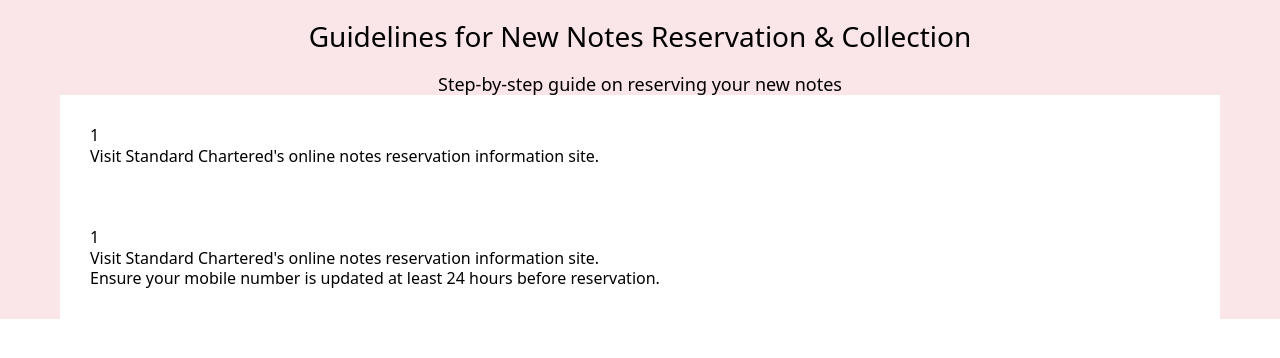
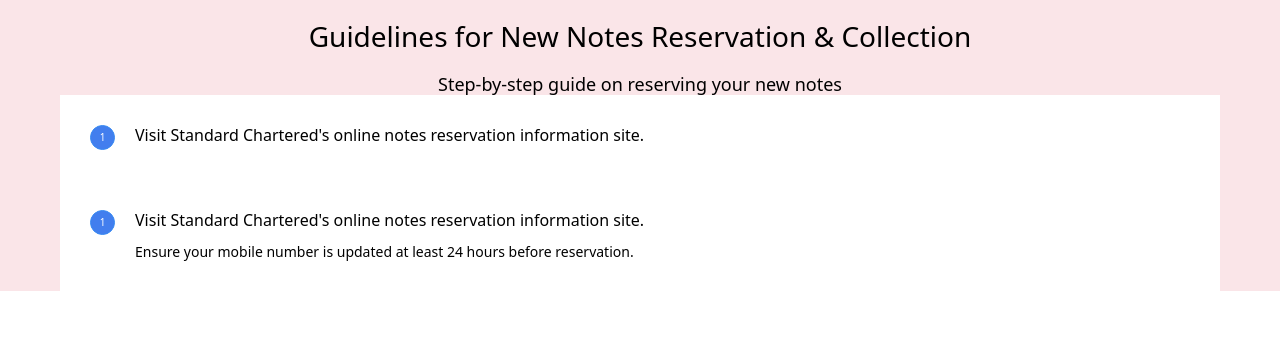
Before and after one commit to RahulGStrat/Lunar-2025, a plain HTML site: page organisms/guidelines.html in a window 1280 px wide. Drawn offline with nearby package versions, Linux system fonts and the light colour scheme; files that its build step writes are made by us from their sources.

Commit message:
updated guidelines

```diff
--- a/assets/scss/organisms/_guidelines.scss
+++ b/assets/scss/organisms/_guidelines.scss
@@ -17,5 +17,39 @@
     &__card {
         background-color: #ffffff;
         padding: 30px;
+        display: flex;
+    }
+
+    &__cardindex {
+        border: 1px solid #378AF2;
+        border-radius: 15px;
+        background-color: #427EEE;
+        width: 25px;
+        height: 25px;
+        display: flex;
+        justify-content: center;
+        align-items: center;
+    }
+
+    &__index {
+        font-size: 10px;
+        color: #ffffff;
+    }
+
+    &__crdcontent {
+        padding-left: 20px;
+    }
+
+    &__contenta {
+        font-size: 16px;
+        color: #000000;
+        font-weight: 500;
+    }
+
+    &__contentb {
+        font-size: 14px;
+        color: #000000;
+        font-weight: 100;
+        padding-top: 12px;
     }
 }
--- a/organisms/guidelines.html
+++ b/organisms/guidelines.html
@@ -29,7 +29,7 @@
                     <!-- card-01 -->
                     <div class="lr-guidelines__card">
                         <div class="lr-guidelines__cardindex">
-                            1
+                            <p class="lr-guidelines__index">1</p>
                         </div>
                         <div class="lr-guidelines__crdcontent">
                             <p class="lr-guidelines__contenta">
@@ -40,7 +40,7 @@
                     <!-- card-02 -->
                     <div class="lr-guidelines__card">
                         <div class="lr-guidelines__cardindex">
-                            1
+                            <p class="lr-guidelines__index">1</p>
                         </div>
                         <div class="lr-guidelines__crdcontent">
                             <p class="lr-guidelines__contenta">
```
